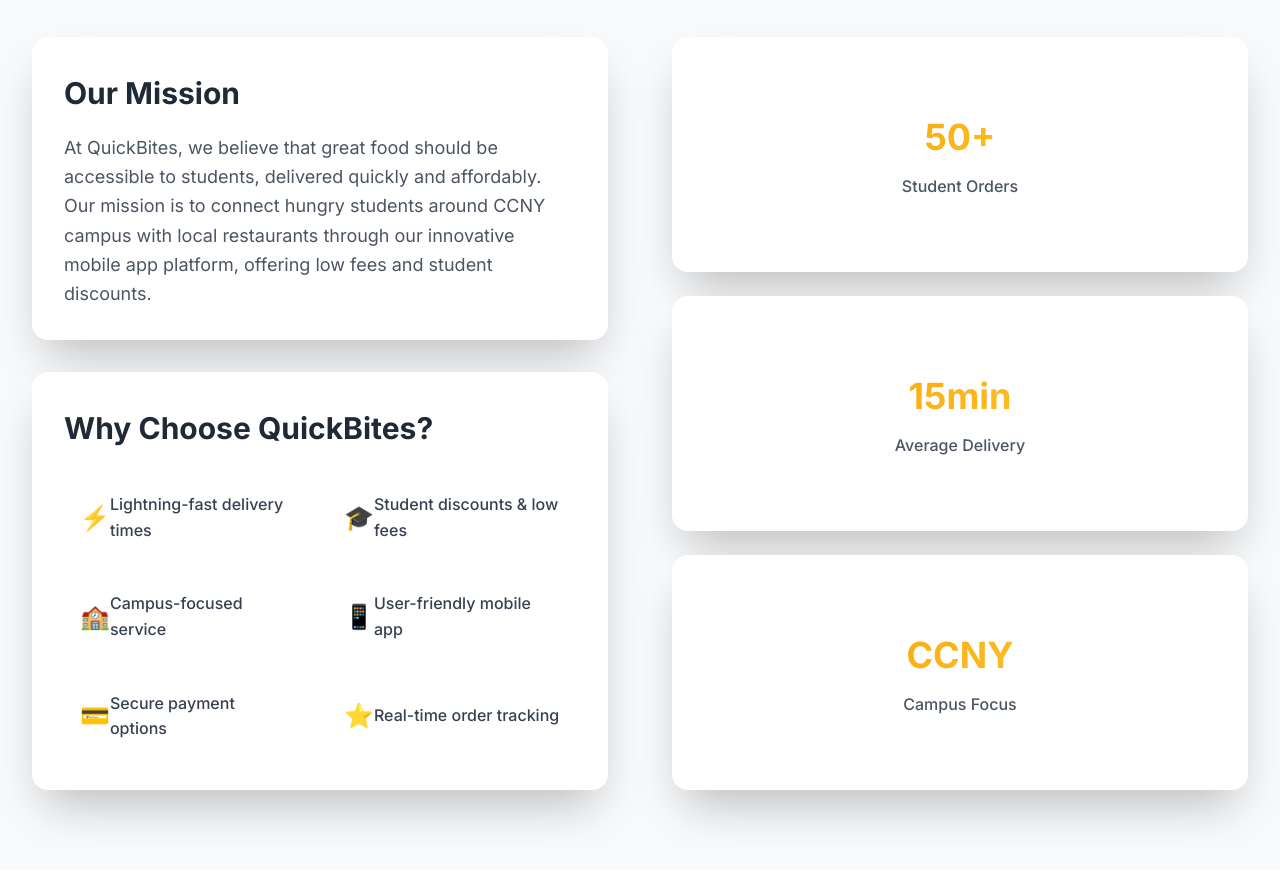
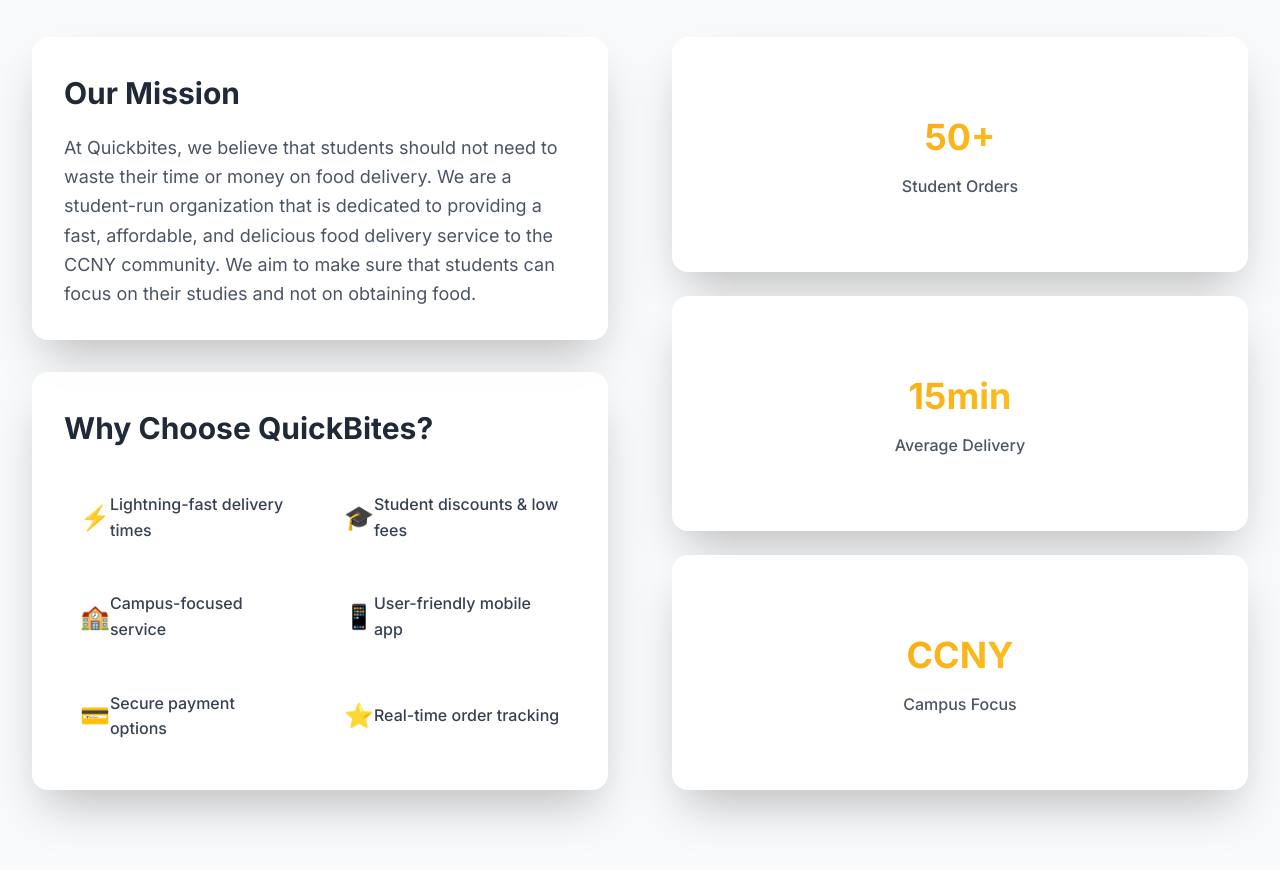
Before and after one commit to Srahin000/Quickbites_Delivery_Website, a React (Create React App) app: page / in a window 1280 px wide. Shown: the part 1060-1931 px from the top of the page. Built offline with nearby package versions, Linux system fonts and the light colour scheme; no server answers; the HTML template or start-up script is replaced by a standard one.

Commit message:
rewriting mission statement

```diff
--- a/src/App.js
+++ b/src/App.js
@@ -162,10 +162,9 @@
             <div className="card bg-white/90 backdrop-blur-sm border border-gray-200 p-8 rounded-2xl shadow-xl">
               <h3 className="text-3xl font-bold mb-4 text-gray-800">Our Mission</h3>
               <p className="text-lg text-gray-600 leading-relaxed">
-                At QuickBites, we believe that great food should be accessible to students,
-                delivered quickly and affordably. Our mission is to connect hungry students
-                around CCNY campus with local restaurants through our innovative mobile app platform,
-                offering low fees and student discounts.
+                At Quickbites, we believe that students should not need to waste their time or money on food delivery.
+                We are a student-run organization that is dedicated to providing a fast, affordable, and delicious food delivery service to the CCNY community.
+                We aim to make sure that students can focus on their studies and not on obtaining food.
               </p>
             </div>
 
```
